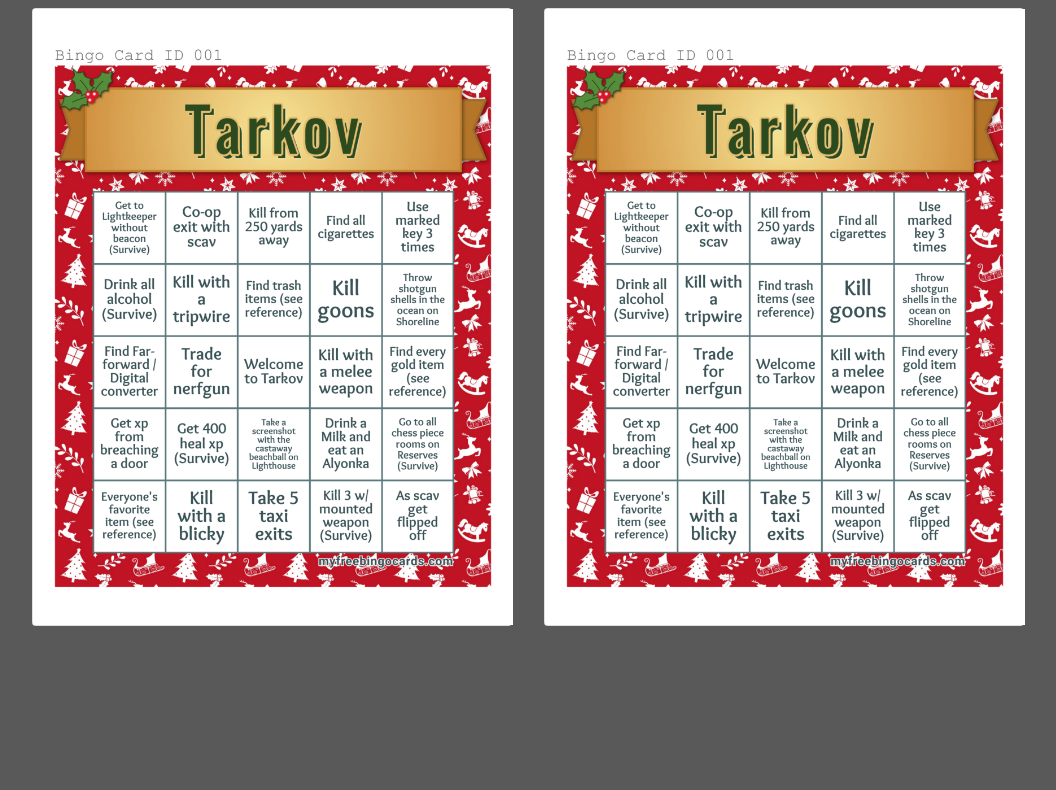
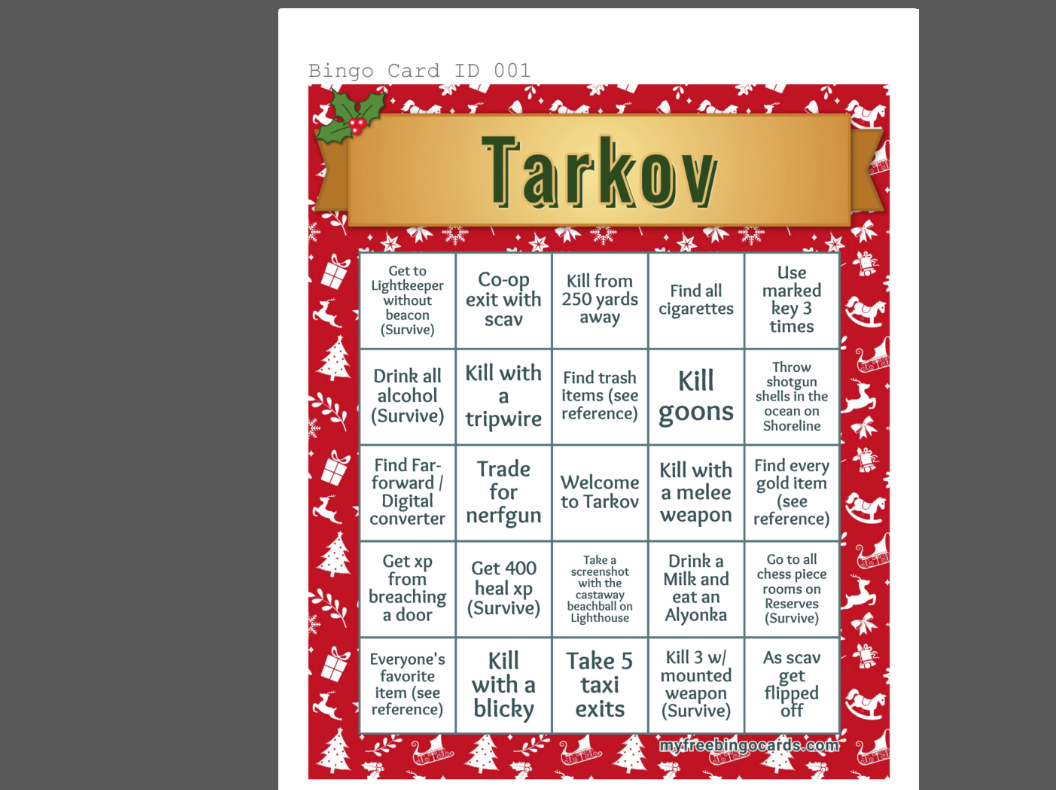
Before and after one commit to PIKMEN1995/pikmen1995.github.io, a plain HTML site: page index.html in a window 1280 px wide. Shown: the part 151-941 px from the top of the page, without its empty margins (42-1098 px from the left). Before the commit the page ends 800 px from the top, so only its background shows below. Drawn offline with nearby package versions, Linux system fonts and the light colour scheme.

Commit message:
size adjustments

```diff
--- a/index.html
+++ b/index.html
@@ -12,7 +12,7 @@
 
 <body class="p-0 m-0 justify-content-center">
 
-<div class="container p-0 m-0 justify-content-center">
+<div class="container-fluid p-0 m-0 justify-content-center">
   <h1>Bingo Time</h1>
   <div class="container-fluid row p-0 m-0 justify-content-center">
 
--- a/main.css
+++ b/main.css
@@ -59,31 +59,32 @@
   display : none;
 }
 .card-cell{
-    height: 4.5rem !important;
-    width: 4.5rem !important;
+    height: 6rem !important;
+    width: 6rem !important;
 }
 .card-cell:hover{
-    background-color: red;
+    background-image: url(slash.png) !important;
+    background-size: 6em;
 }
 .card, .card-body{
     background-image: url(Tarkov_Bingo1-1.png);
-    height; 31rem;
-    width: 30rem;
-    background-size: 30rem;
+    height; 41rem;
+    width: 40rem;
+    background-size: 40rem;
 }
 .break-div-1{
-    height:11.5rem;
-    width: 30rem;
+    height:15.2rem;
+    width: 40rem;
 }
 .break-div-2{
-    height:4.5rem;
-    width: 3.8rem;
+    height:6rem;
+    width: 5rem;
 }
 .break-div-3{
-    height:4.5rem;
-    width: 30rem;
+    height:6rem;
+    width: 40rem;
 }
 .strike {
   background-image: url(slash.png) !important;
-    background-size: 4.5em
+    background-size: 6em
 }
```
